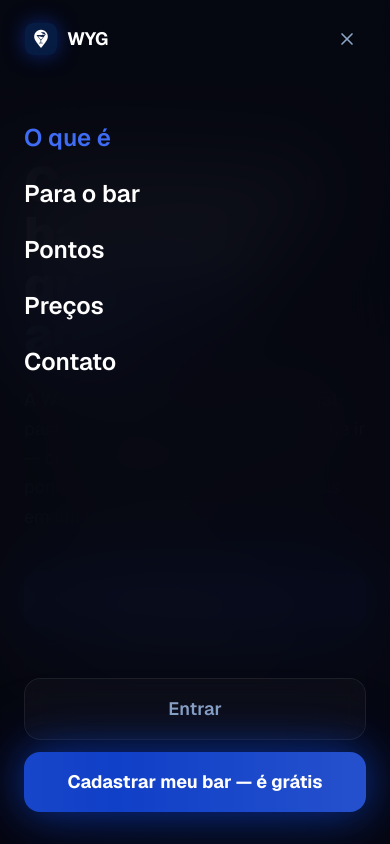
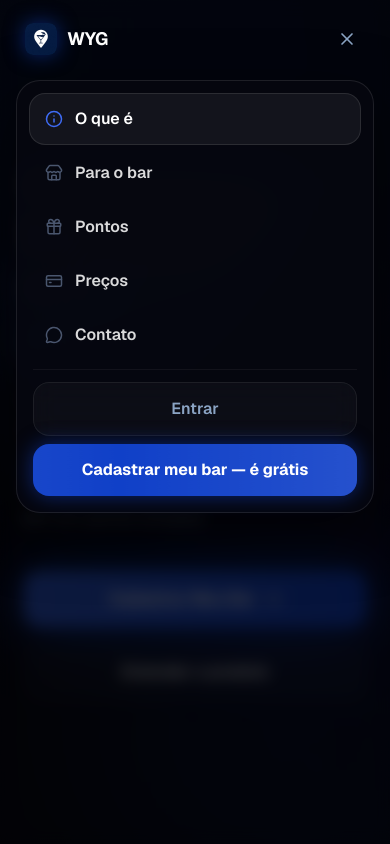
Before and after one commit to gabrielcaixeta01/wyg, a Next.js app: page / in a window 390 px wide. Both pictures are taken after a click on the button "Abrir menu". Shown: the top 844 px of the page. Built offline with nearby package versions, Linux system fonts and the light colour scheme.

Commit message:
Melhora no menu mobile

```diff
--- a/src/components/Navbar.tsx
+++ b/src/components/Navbar.tsx
@@ -2,15 +2,15 @@
 
 import { useEffect, useState } from "react";
 import { motion, AnimatePresence } from "framer-motion";
-import { Menu, X } from "lucide-react";
+import { Menu, X, Info, Store, Gift, CreditCard, MessageCircle } from "lucide-react";
 import Image from "next/image";
 
 const links = [
-  { label: "O que é", href: "#sobre" },
-  { label: "Para o bar", href: "#para-o-bar" },
-  { label: "Pontos", href: "#pontos" },
-  { label: "Preços", href: "#precos" },
-  { label: "Contato", href: "#contato" },
+  { label: "O que é", href: "#sobre", icon: Info },
+  { label: "Para o bar", href: "#para-o-bar", icon: Store },
+  { label: "Pontos", href: "#pontos", icon: Gift },
+  { label: "Preços", href: "#precos", icon: CreditCard },
+  { label: "Contato", href: "#contato", icon: MessageCircle },
 ];
 
 export default function Navbar() {
@@ -99,7 +99,7 @@ export default function Navbar() {
                   {isActive && (
                     <motion.span
                       layoutId="nav-active-pill"
-                      className="absolute inset-0 rounded-full bg-white/[0.07] border border-white/10"
+                      className="absolute inset-0 rounded-full bg-white/7 border border-white/10"
                       transition={{ type: "spring", stiffness: 400, damping: 32 }}
                     />
                   )}
@@ -147,47 +147,82 @@ export default function Navbar() {
       {/* Mobile menu */}
       <AnimatePresence>
         {menuOpen && (
-          <motion.div
+          <>
+            {/* Backdrop */}
+            <motion.button
+              aria-label="Fechar menu"
               initial={{ opacity: 0 }}
               animate={{ opacity: 1 }}
               exit={{ opacity: 0 }}
-            transition={{ duration: 0.25, ease: "easeOut" }}
-            className="fixed inset-0 z-40 pt-24 pb-8 px-6 flex flex-col bg-navy/90 backdrop-blur-2xl md:hidden"
+              transition={{ duration: 0.25 }}
+              onClick={() => setMenuOpen(false)}
+              className="fixed inset-0 z-40 bg-black/70 backdrop-blur-sm md:hidden cursor-default"
+            />
+
+            {/* Dropdown panel, docked below the floating nav */}
+            <motion.div
+              initial={{ opacity: 0, y: -12, scale: 0.96 }}
+              animate={{ opacity: 1, y: 0, scale: 1 }}
+              exit={{ opacity: 0, y: -12, scale: 0.96 }}
+              transition={{ duration: 0.25, ease: [0.16, 1, 0.3, 1] }}
+              className={`fixed z-50 inset-x-4 md:hidden origin-top rounded-3xl border border-white/10 bg-navy/95 backdrop-blur-2xl shadow-[0_20px_60px_rgba(0,0,0,0.55)] p-3 transition-[top] duration-500 ease-out ${
+                scrolled ? "top-16" : "top-20"
+              }`}
             >
-            <nav className="flex flex-col gap-1 mt-4">
+              <nav className="flex flex-col gap-0.5">
                 {links.map((link, i) => {
                   const isActive = activeSection === link.href.slice(1);
+                  const Icon = link.icon;
                   return (
                     <motion.button
                       key={link.href}
-                    initial={{ opacity: 0, y: -12 }}
+                      initial={{ opacity: 0, y: -8 }}
                       animate={{ opacity: 1, y: 0 }}
-                    transition={{ duration: 0.35, delay: i * 0.06, ease: "easeOut" }}
+                      transition={{ duration: 0.3, delay: i * 0.05, ease: "easeOut" }}
                       onClick={() => handleNav(link.href)}
-                    className={`text-left text-2xl font-semibold py-2.5 transition-colors cursor-pointer ${
-                      isActive ? "text-purple-light" : "text-white hover:text-purple-light"
+                      className="relative flex items-center gap-3 px-4 py-3.5 rounded-2xl cursor-pointer"
+                    >
+                      {isActive && (
+                        <motion.span
+                          layoutId="mobile-active-pill"
+                          className="absolute inset-0 rounded-2xl bg-white/6 border border-white/10"
+                          transition={{ type: "spring", stiffness: 400, damping: 32 }}
+                        />
+                      )}
+                      <Icon
+                        size={18}
+                        className={`relative z-10 shrink-0 ${isActive ? "text-purple-light" : "text-muted"}`}
+                      />
+                      <span
+                        className={`relative z-10 text-base font-semibold ${
+                          isActive ? "text-white" : "text-white/85"
                         }`}
                       >
                         {link.label}
+                      </span>
                     </motion.button>
                   );
                 })}
               </nav>
-            <div className="mt-auto flex flex-col gap-3">
+
+              <div className="h-px bg-white/5 my-2 mx-1" />
+
+              <div className="flex flex-col gap-2 p-1">
                 <a
                   href="/login"
-                className="w-full glass-card text-lavender font-semibold py-4 rounded-2xl text-lg text-center block hover:text-white transition-colors"
+                  className="w-full glass-card text-lavender font-semibold py-3.5 rounded-2xl text-base text-center block hover:text-white transition-colors"
                 >
                   Entrar
                 </a>
                 <a
                   href="/register"
-                className="w-full bg-purple text-white font-bold py-4 rounded-2xl text-lg btn-shimmer glow-purple text-center block"
+                  className="w-full bg-purple text-white font-bold py-3.5 rounded-2xl text-base btn-shimmer glow-purple-sm text-center block"
                 >
                   Cadastrar meu bar — é grátis
                 </a>
               </div>
             </motion.div>
+          </>
         )}
       </AnimatePresence>
     </>
```
Lines whose indentation alone changed are shown as unchanged.
